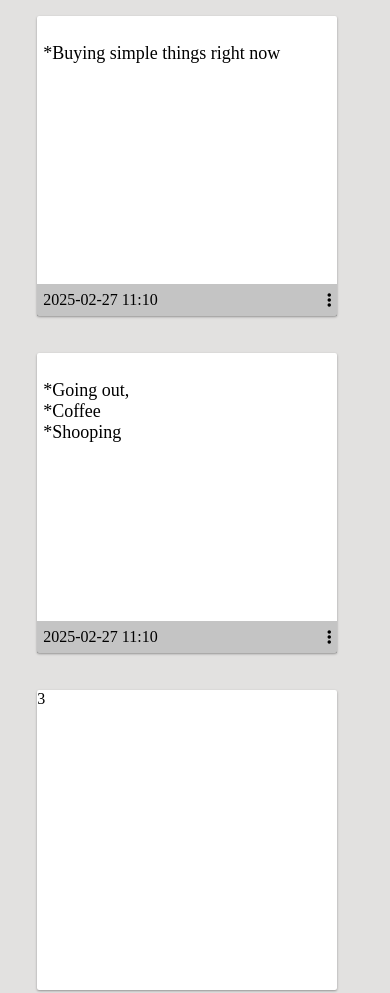
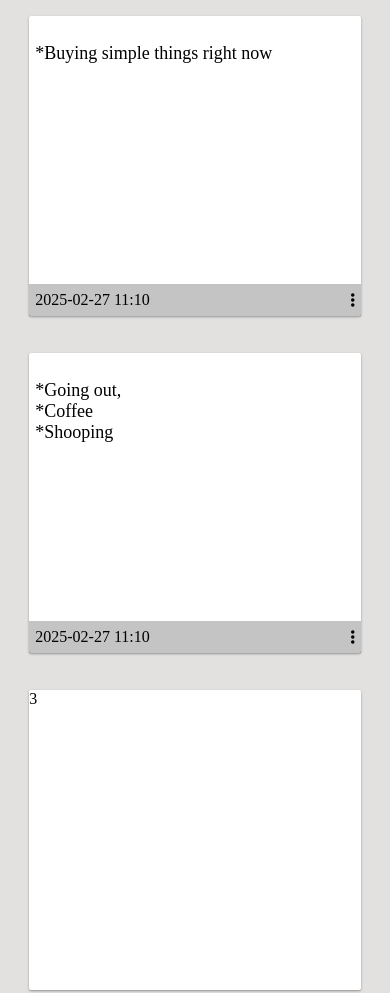
Before and after one commit to BDevCore/memo, a plain HTML site: page memo.html in a window 390 px wide. Shown: the top 993 px of the page. Drawn offline with nearby package versions, Linux system fonts and the light colour scheme.

Commit message:
4 commit

```diff
--- a/styles/memo.css
+++ b/styles/memo.css
@@ -34,11 +34,14 @@ body {
     background: #fff;
     border-radius: 2px;
     display: inline-block;
-    height: 300px;
     margin: 1rem;
     position: relative;
+    border-radius: 2px;
+}
+
+.card.memo{
     width: 300px;
-    border-radius: 2px;
+    height: 300px;
 }
 
 .shadow-1 {
@@ -281,11 +284,13 @@ textarea {
     color: white;
     font-weight: bolder;
     font-size: 32px;
+    cursor: pointer;
 }
 
 @media (max-width: 768px) {
     .container {
-        grid-template-columns: 2fr;
+        width: 100%;
+        grid-template-columns: 1fr;
         place-items: center;
     }
 
@@ -293,4 +298,9 @@ textarea {
         width: 48px;
         height: 48px;
     }
+
+    .card.memo{
+        width: 85%;
+        height: 300px;
+    }
 }
```
Also changed, not shown: index.html (+5 -6 lines).
